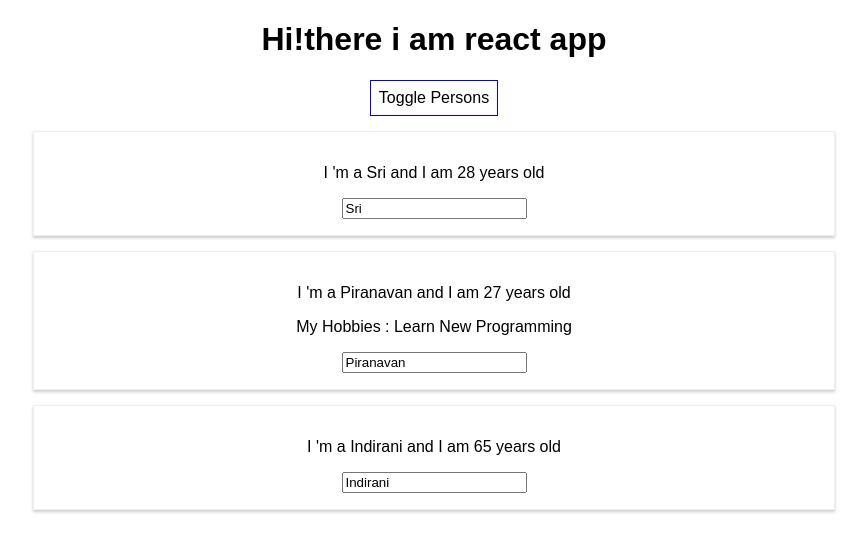
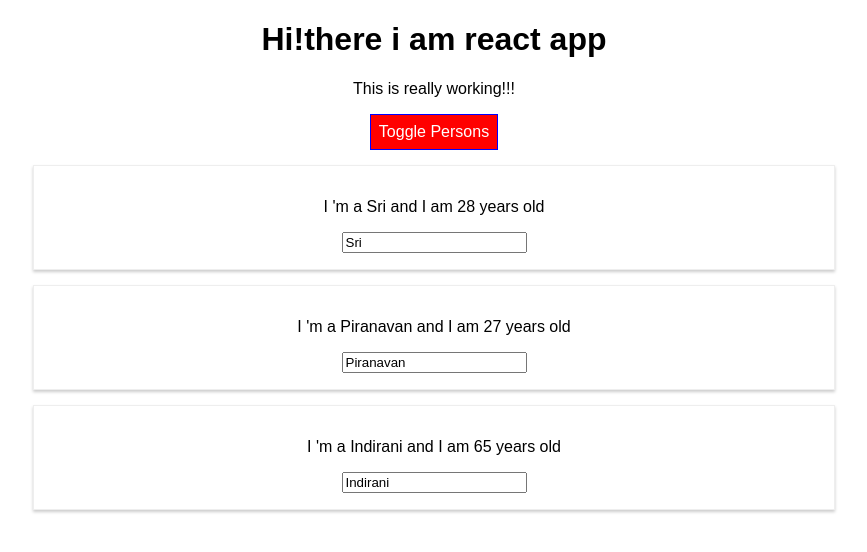
Before and after one commit to YSripiranavan/ReactJs-Learning, a React (Create React App) app: page / in a window 1280 px wide. Both pictures are taken after a click on the button "Toggle Persons". Shown: the top 552 px of the page, without its empty margins (206-1073 px from the left). Built offline with nearby package versions, Linux system fonts and the light colour scheme.

Commit message:
Upto Radium Package

```diff
--- a/package.json
+++ b/package.json
@@ -3,6 +3,7 @@
   "version": "0.1.0",
   "private": true,
   "dependencies": {
+    "radium": "^0.26.0",
     "react": "^16.13.1",
     "react-dom": "^16.13.1",
     "react-scripts": "1.1.5"
--- a/src/App.css
+++ b/src/App.css
@@ -1,3 +1,11 @@
 .App {
   text-align: center;
 }
+
+.red {
+  color: red;
+}
+
+.bold {
+  font-weight: bold;
+}
--- a/src/App.js
+++ b/src/App.js
@@ -1,35 +1,38 @@
 import React, { Component } from "react";
+
+import Radium, { StyleRoot } from 'radium';
 import "./App.css";
 import Person from "./Person/Person";
 
 class App extends Component {
   state = {
     persons: [
-      { name: "Sri", age: 28 },
-      { name: "Piranavan", age: 27 },
-      { name: "Indirani", age: 65 }
+      { id: 1, name: "Sri", age: 28 },
+      { id: 2, name: "Piranavan", age: 27 },
+      { id: 3, name: "Indirani", age: 65 }
     ],
     showPersons: false
   }
 
-  switchNameHandler = (newName) => {
-    this.setState({
-      persons: [
-        { name: newName, age: 28 },
-        { name: "Piranavan", age: 27 },
-        { name: "Indirani", age: 65 }
-      ]
-    })
+  deletePersonHandler = (personIndex) => {
+    // const persons = this.state.persons;
+    // const persons = this.state.persons.slice();
+    const persons = [...this.state.persons];
+    persons.splice(personIndex, 1);
+    this.setState({ persons: persons })
   }
 
-  nameChangeHandler = (event) => {
-    this.setState({
-      persons: [
-        { name: "Sri", age: 28 },
-        { name: event.target.value, age: 27 },
-        { name: "Indirani", age: 65 }
-      ]
+  nameChangeHandler = (event, id) => {
+    const personIndex = this.state.persons.findIndex(p => {
+      return p.id === id;
     });
+    const person = { ...this.state.persons[personIndex] };
+    // const person = Object.assign({},this.state.persons[personIndex])
+    person.name = event.target.value;
+
+    const persons = [...this.state.persons];
+    persons[personIndex] = person;
+    this.setState({ persons: persons });
   }
   togglePersonsHandler = () => {
     const doesShow = this.state.showPersons;
@@ -37,11 +40,16 @@
   }
   render() {
     const style = {
-      backgroundColor: 'white',
+      backgroundColor: 'green',
+      color: 'white',
       font: 'inherit',
       border: '1px solid blue',
       padding: '8px',
-      cursor: 'pointer'
+      cursor: 'pointer',
+      ':hover': {
+        backgroundColor: 'lightgreen',
+        color: 'black'
+      }
     }
 
     let persons = null;
@@ -49,22 +57,43 @@
     if (this.state.showPersons) {
       persons = (
         <div>
-          <Person name={this.state.persons[0].name} age={this.state.persons[0].age} />
-          <Person name={this.state.persons[1].name} age={this.state.persons[1].age} click={this.switchNameHandler.bind(this, "Sri")} changed={this.nameChangeHandler}>
-            My Hobbies : Learn New Programming
-          </Person>
-          <Person name={this.state.persons[2].name} age={this.state.persons[2].age} />
+          {
+            this.state.persons.map((person, index) => {
+              return <Person
+                click={() => this.deletePersonHandler(index)}
+                name={person.name}
+                age={person.age}
+                key={person.id}
+                changed={(event) => this.nameChangeHandler(event, person.id)}
+              />
+            })
+          }
         </div>
       );
+      style.backgroundColor = "red";
+      style[':hover'] = {
+        backgroundColor: 'salmon',
+      };
+    }
+
+    const classes = [];
+    if (this.state.persons.length <= 2) {
+      classes.push('red');
+    }
+    if (this.state.persons.length <= 1) {
+      classes.push('bold');
     }
     return (
-      <div className="App">
-        <h1> Hi!there i am react app </h1>
-        <button style={style} onClick={this.togglePersonsHandler}>Toggle Persons</button>
-        {persons}
-      </div>
+      <StyleRoot>
+        <div className="App">
+          <h1> Hi!there i am react app </h1>
+          <p className={classes.join(' ')}>This is really working!!!</p>
+          <button style={style} onClick={this.togglePersonsHandler}>Toggle Persons</button>
+          {persons}
+        </div>
+      </StyleRoot>
     );
   }
 }
 
-export default App;
+export default Radium(App);
--- a/src/Person/Person.js
+++ b/src/Person/Person.js
@@ -1,9 +1,17 @@
 import React from 'react';
+
+import Radium from 'radium';
 import './Person.css';
 
 const person = (props) => {
+    const style = {
+        '@media (min-width=500px)': {
+            width: '450px',
+            backgroundColor: '#eee'
+        }
+    }
     return (
-        <div className="person">
+        <div className="person" style={style}>
             <p onClick={props.click}> I 'm a {props.name} and I am {props.age} years old</p>
             <p>{props.children}</p>
             <input type="text" onChange={props.changed} value={props.name} />
@@ -11,4 +19,4 @@
     );
 };
 
-export default person;
+export default Radium(person);
```
Also changed, not shown: 1 other file (tests, documents, lock files or other folders).
